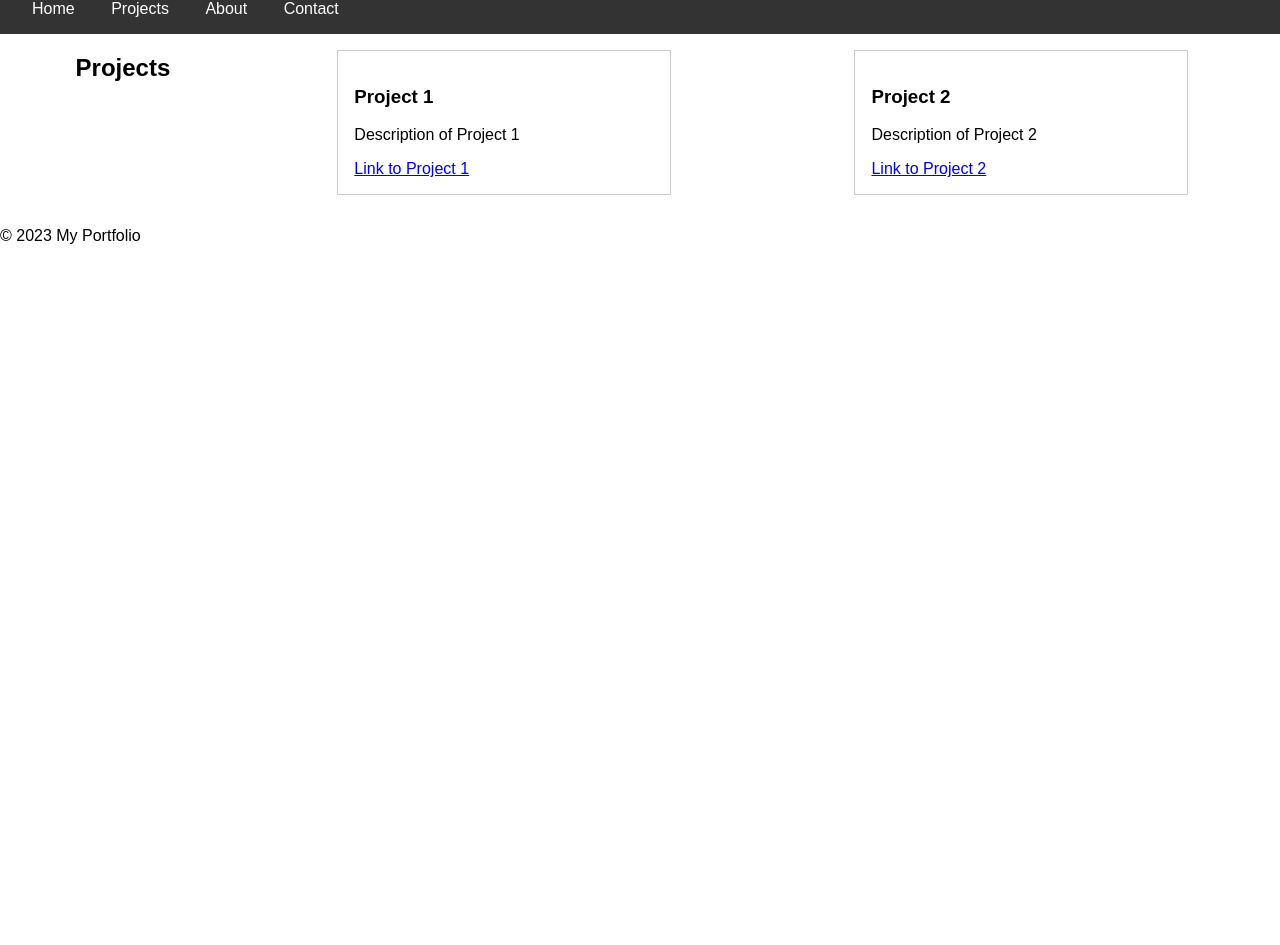
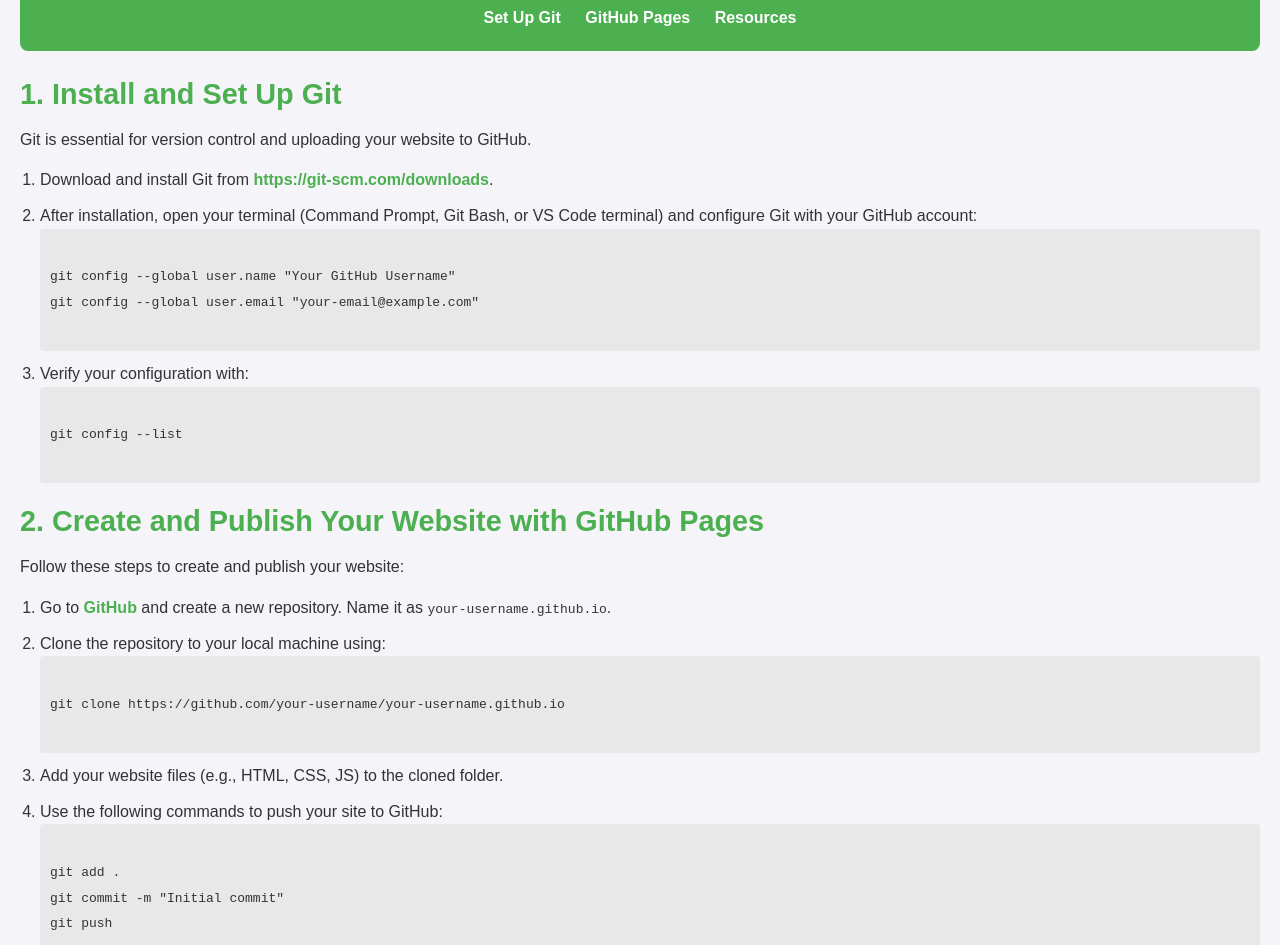
Before and after one commit to ROCVA-DISSELDORP/ROCVA-DISSELDORP.github.io, a plain HTML site: page index.html in a window 1280 px wide. Shown: the part 96-1041 px from the top of the page. Before the commit the page ends 800 px from the top, so only its background shows below. Drawn offline with Linux system fonts and the light colour scheme.

Commit message:
Changed website to github page guide

```diff
--- a/index.html
+++ b/index.html
@@ -3,36 +3,87 @@
 <head>
     <meta charset="UTF-8">
     <meta name="viewport" content="width=device-width, initial-scale=1.0">
-    <title>My Portfolio</title>
+    <title>Guide to GitHub Pages</title>
     <link rel="stylesheet" href="styles.css">
 </head>
 <body>
     <header>
-        <h1>My Portfolio</h1>
+        <h1>Guide: Publish Your First Website</h1>
         <nav>
-            <a href="#">Home</a>
-            <a href="#">Projects</a>
-            <a href="#">About</a>
-            <a href="#">Contact</a>
+            <a href="#setup-git">Set Up Git</a>
+            <a href="#github-pages">GitHub Pages</a>
+            <a href="#resources">Resources</a>
         </nav>
     </header>
     <main>
-        <section id="projects">
-            <h2>Projects</h2>
-            <div class="project">
-                <h3>Project 1</h3>
-                <p>Description of Project 1</p>
-                <a href="SnakeGame/index.html">Link to Project 1</a>
-            </div>
-            <div class="project">
-                <h3>Project 2</h3>
-                <p>Description of Project 2</p>
-                <a href="#">Link to Project 2</a>
-            </div>
-            </section>
+        <section id="setup-git">
+            <h2>1. Install and Set Up Git</h2>
+            <p>Git is essential for version control and uploading your website to GitHub.</p>
+            <ol>
+                <li>
+                    Download and install Git from <a href="https://git-scm.com/downloads" target="_blank">https://git-scm.com/downloads</a>.
+                </li>
+                <li>
+                    After installation, open your terminal (Command Prompt, Git Bash, or VS Code terminal) and configure Git with your GitHub account:
+                    <pre><code>
+git config --global user.name "Your GitHub Username"
+git config --global user.email "your-email@example.com"
+                    </code></pre>
+                </li>
+                <li>Verify your configuration with:
+                    <pre><code>
+git config --list
+                    </code></pre>
+                </li>
+            </ol>
+        </section>
+
+        <section id="github-pages">
+            <h2>2. Create and Publish Your Website with GitHub Pages</h2>
+            <p>Follow these steps to create and publish your website:</p>
+            <ol>
+                <li>
+                    Go to <a href="https://github.com" target="_blank">GitHub</a> and create a new repository. Name it as <code>your-username.github.io</code>.
+                </li>
+                <li>
+                    Clone the repository to your local machine using:
+                    <pre><code>
+git clone https://github.com/your-username/your-username.github.io
+                    </code></pre>
+                </li>
+                <li>
+                    Add your website files (e.g., HTML, CSS, JS) to the cloned folder.
+                </li>
+                <li>
+                    Use the following commands to push your site to GitHub:
+                    <pre><code>
+git add .
+git commit -m "Initial commit"
+git push
+                    </code></pre>
+                </li>
+                <li>
+                    Open the repository settings on GitHub and enable GitHub Pages. Set the branch to <code>main</code>.
+                </li>
+                <li>Your website will be live at <code>https://your-username.github.io</code>.
+                </li>
+            </ol>
+        </section>
+
+        <section id="resources">
+            <h2>3. Additional Resources</h2>
+            <ul>
+                <li>
+                    Official GitHub Pages Guide: <a href="https://pages.github.com/" target="_blank">https://pages.github.com/</a>
+                </li>
+                <li>
+                    Git Documentation: <a href="https://git-scm.com/" target="_blank">https://git-scm.com/</a>
+                </li>
+            </ul>
+        </section>
     </main>
     <footer>
-        <p>&copy; 2023 My Portfolio</p>
+        <p>&copy; 2023 Guide for Students</p>
     </footer>
     <script src="script.js"></script>
 </body>
--- a/styles.css
+++ b/styles.css
@@ -1,30 +1,101 @@
-body {
-    font-family: sans-serif;
+/* General Reset */
+* {
     margin: 0;
     padding: 0;
+    box-sizing: border-box;
 }
 
-header {
-    background-color: #333;
-    color: #fff;
-    padding: 1rem;
+/* Body Styling */
+body {
+    font-family: Arial, sans-serif;
+    line-height: 1.6;
+    color: #333;
+    background-color: #f4f4f9;
+    padding: 20px;
 }
 
-nav a {
-    color: #fff;
-    text-decoration: none;
-    margin: 0 1rem;
+/* Header */
+header {
+    background-color: #4CAF50;
+    color: white;
+    padding: 20px;
+    text-align: center;
+    border-radius: 8px;
 }
 
-#projects {
-    display: flex;
-    flex-wrap: wrap;
-    justify-content: space-around;
+header h1 {
+    margin-bottom: 10px;
+    font-size: 2em;
 }
 
-.project {
-    width: 300px;
-    margin: 1rem;
-    border: 1px solid #ccc;
-    padding: 1rem;
+header nav {
+    margin-top: 10px;
 }
+
+header nav a {
+    color: white;
+    text-decoration: none;
+    margin: 0 10px;
+    font-weight: bold;
+    transition: color 0.3s ease;
+}
+
+header nav a:hover {
+    color: #d4ffd4;
+}
+
+/* Main Content */
+main {
+    margin-top: 20px;
+}
+
+main h2 {
+    color: #4CAF50;
+    margin-bottom: 10px;
+    font-size: 1.8em;
+}
+
+main p {
+    margin: 10px 0;
+}
+
+/* Ordered Lists */
+ol {
+    margin: 15px 0;
+    padding-left: 20px;
+}
+
+ol li {
+    margin-bottom: 10px;
+}
+
+pre {
+    background-color: #e8e8e8;
+    padding: 10px;
+    border-radius: 4px;
+    font-family: 'Courier New', Courier, monospace;
+    overflow-x: auto;
+}
+
+/* Links */
+a {
+    color: #4CAF50;
+    text-decoration: none;
+    font-weight: bold;
+    transition: color 0.3s ease;
+}
+
+a:hover {
+    color: #377837;
+}
+
+/* Footer */
+footer {
+    text-align: center;
+    margin-top: 40px;
+    padding: 10px 0;
+    background-color: #333;
+    color: white;
+    border-radius: 8px;
+    font-size: 0.9em;
+}
```
